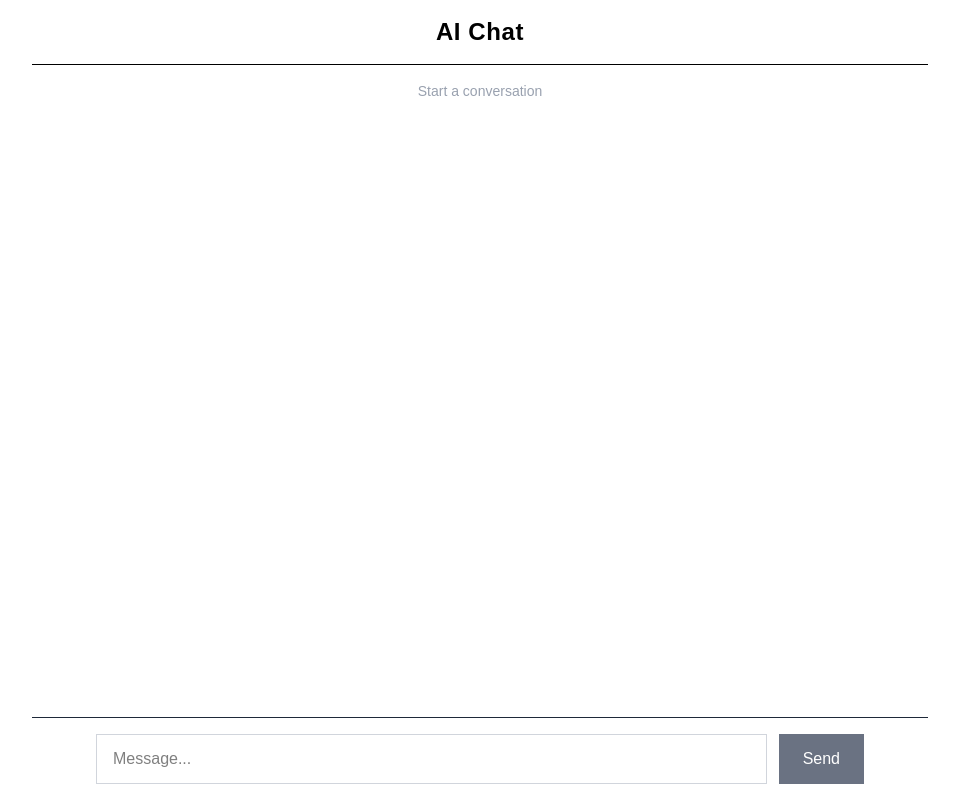
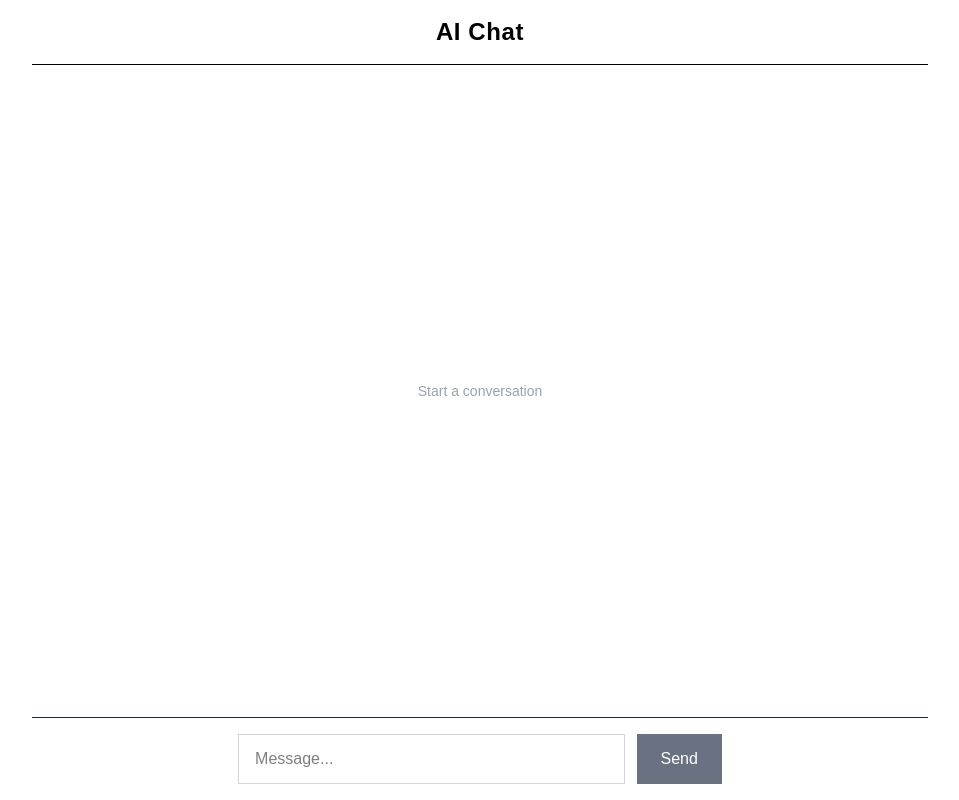
Before and after one commit to Kul-deep-7/MERN-AIchatbot, a React app in the folder frontend/: page / in a window 1280 px wide. Shown: the whole page, without its empty margins (160-1119 px from the left). Built offline with nearby package versions, Linux system fonts and the light colour scheme; no server answers; the HTML template or start-up script is replaced by a standard one.

Commit message:
style: improve layout in App component for better responsiveness and fixed header/footer behavior

```diff
--- a/frontend/src/App.jsx
+++ b/frontend/src/App.jsx
@@ -52,13 +52,13 @@ function App() {
   }
 
   return (
-    <div className='min-h-screen bg-white flex flex-col max-h-[70%] mx-auto ax-w-[70%] md:max-w-[70%] max-w-full mx-auto' style={{fontFamily: 'Styrene B, sans-serif'}} >
+    <div className='h-screen bg-white flex flex-col w-full md:max-w-[70%] mx-auto' style={{fontFamily: 'Styrene B, sans-serif'}}>
 
-      <div className='border-b border-black p-4'>
+      <div className='border-b border-black p-4 flex-shrink-0'>
         <h1 className='text-center text-2xl font-bold tracking-wide'>AI Chat</h1>
       </div>
 
-      <div className='flex-1 overflow-y-auto p-4 max-w-3xl w-full mx-auto'>
+      <div className='flex-1 overflow-y-auto p-4 w-full md:max-w-[56%] mx-auto'>
         {messages.length === 0 ? ( //if there are no messages, show a placeholder
           <div className='flex items-center justify-center h-full'>
             <p className='text-gray-400 text-sm'>Start a conversation</p>
@@ -77,9 +77,9 @@ function App() {
               <div key={index} className='space-y-2'>
                 <p className='text-xs text-gray-500 uppercase tracking-wider'>
                   {msg.role === 'user' ? 'You' : 'Assistant'}
-                  {/*If msg.role is 'user', show You otherwise show Assistant” */}
+                  {/*If msg.role is 'user', show You otherwise show Assistant" */}
                 </p>
-                <p className='text-gray-900 leading-relaxed whitespace-pre-wrap h-5'>
+                <p className='text-gray-900 leading-relaxed whitespace-pre-wrap'>
                   {msg.content}
                 </p>
               </div>
@@ -98,8 +98,8 @@ function App() {
         )}
       </div>
 
-      <div className='border-t border-gray-800 p-4 bg-white'>
-        <form onSubmit={handlesubmit} className='max-w-3xl mx-auto'>
+      <div className='border-t border-gray-800 p-4 bg-white flex-shrink-0'>
+        <form onSubmit={handlesubmit} className='w-full md:max-w-[56%] mx-auto'>
           <div className='flex gap-3'>
             <input
               type='text'
```
Also changed, not shown: frontend/src/index.css (+136 -0 lines).
